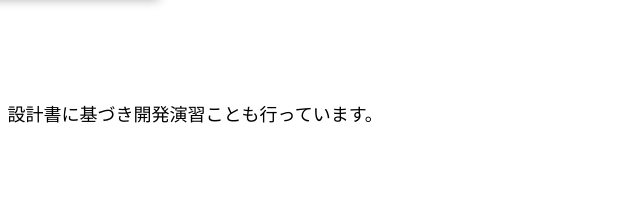
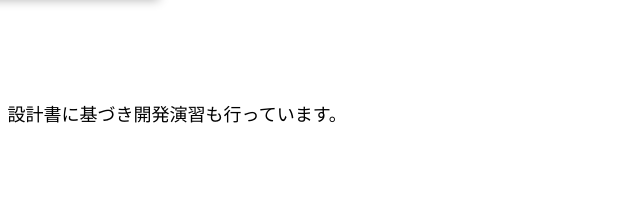
Before and after one commit to sgwrlots/portfolio, a plain HTML site: page index.html in a window 1280 px wide. Shown: the part 2279-2480 px from the top of the page, 565-1205 px from the left. Drawn offline with Linux system fonts and the light colour scheme.

Commit message:
Update index.html

```diff
--- a/index.html
+++ b/index.html
@@ -119,7 +119,7 @@
         </pre>
     </div>
     <p> </p>
-    <p>　java言語プログラミングではチームを組んでそれぞれ役割をもち、設計書に基づき開発演習ことも行っています。</p>
+    <p>　java言語プログラミングではチームを組んでそれぞれ役割をもち、設計書に基づき開発演習も行っています。</p>
     <p><a href="https://github.com/sgwrlots/portfolio/blob/ce1e4fb7b50f821075f44560fa1d11ca941ac537/Car%20%E6%BC%94%E7%BF%92/Car.java">下の画像は三輪の自動車を動かすプログラム</a></p>
     <p><a href="https://github.com/sgwrlots/portfolio/blob/ce1e4fb7b50f821075f44560fa1d11ca941ac537/Car%20%E6%BC%94%E7%BF%92/%E3%82%AF%E3%83%A9%E3%82%B9%E3%83%BBIF%E4%BB%95%E6%A7%98.pdf">仕様書</a></p>
 <div class="prophoto">
```
